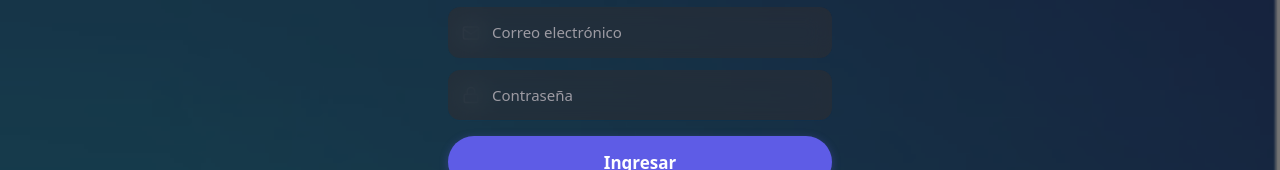
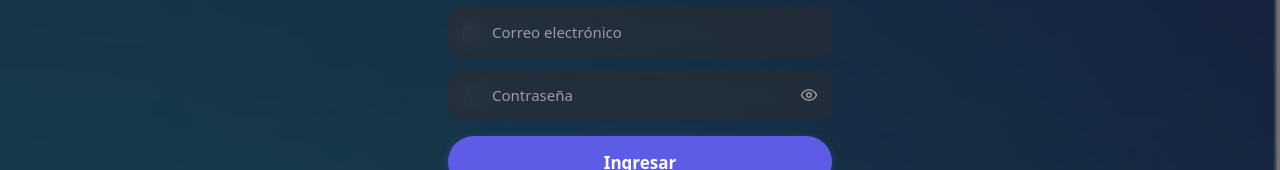
Before and after one commit to champagnejesus/pescaderia_app, a Next.js app: page /login in a window 1280 px wide. Shown: the part 389-559 px from the top of the page. Built offline with nearby package versions, Linux system fonts and the light colour scheme; no server answers.

Commit message:
feat: add password visibility toggle on login

```diff
--- a/src/app/login/page.tsx
+++ b/src/app/login/page.tsx
@@ -1,6 +1,6 @@
 "use client"
 import { useState } from "react"
-import { Fish, Mail, Lock, Store, User, Phone } from "lucide-react"
+import { Fish, Mail, Lock, Store, User, Phone, Eye, EyeOff } from "lucide-react"
 import { FilterChip } from "@/components/shared/FilterChip"
 import { Input } from "@/components/ui/input"
 import { Button } from "@/components/ui/button"
@@ -10,6 +10,7 @@ export default function LoginPage() {
   const [isRegister, setIsRegister] = useState(false)
   const [email, setEmail] = useState("")
   const [password, setPassword] = useState("")
+  const [showPassword, setShowPassword] = useState(false)
   const [businessName, setBusinessName] = useState("")
   const [ownerName, setOwnerName] = useState("")
   const [phone, setPhone] = useState("")
@@ -91,13 +92,21 @@ export default function LoginPage() {
           <div className="relative">
             <Lock size={18} className="absolute left-3.5 top-1/2 -translate-y-1/2 text-abyssal-text-secondary pointer-events-none" />
             <Input
-              type="password"
+              type={showPassword ? "text" : "password"}
               placeholder="Contraseña"
               value={password}
               onChange={(e) => setPassword(e.target.value)}
-              className="pl-11"
+              className="pl-11 pr-11"
               required
             />
+            <button
+              type="button"
+              onClick={() => setShowPassword(!showPassword)}
+              className="absolute right-3.5 top-1/2 -translate-y-1/2 text-abyssal-text-secondary hover:text-abyssal-text-primary transition-colors"
+              tabIndex={-1}
+            >
+              {showPassword ? <EyeOff size={18} /> : <Eye size={18} />}
+            </button>
           </div>
 
           {error && (
```
